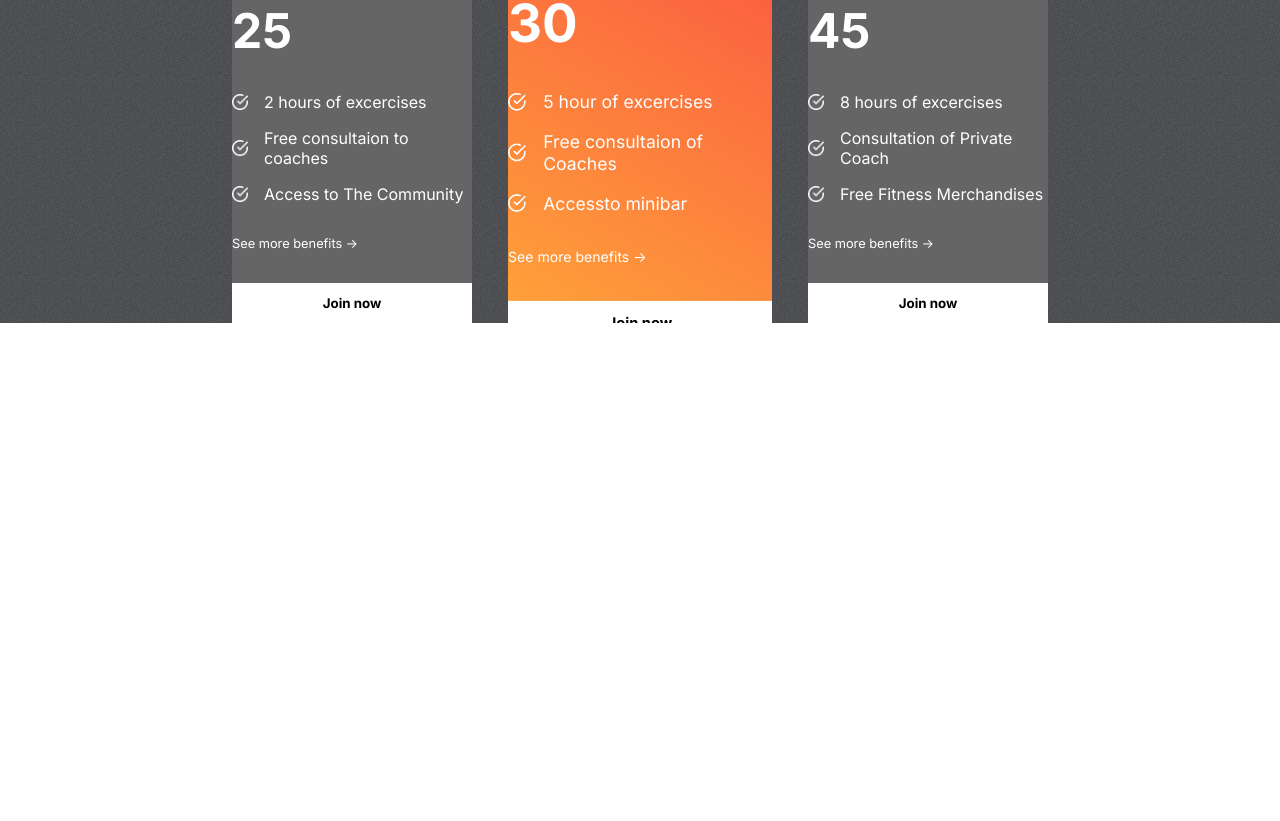
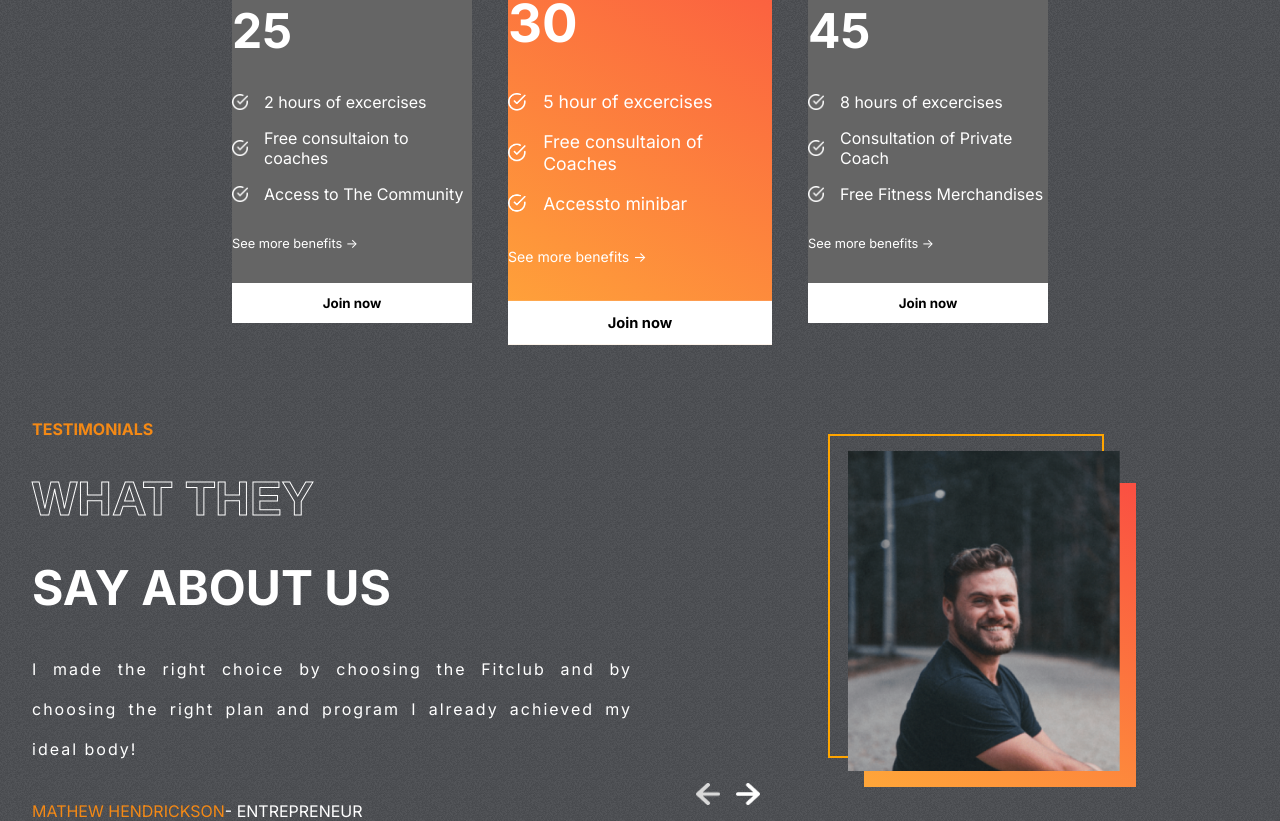
Before and after one commit to uluisik/real-estate, a React (Create React App) app: page / in a window 1280 px wide. Shown: the part 2062-2883 px from the top of the page. Before the commit the page ends 2385 px from the top, so only its background shows below. Built offline with nearby package versions, Linux system fonts and the light colour scheme.

Commit message:
created testimonial component

```diff
--- a/src/App.js
+++ b/src/App.js
@@ -1,4 +1,5 @@
 import "./App.css";
+import Testimonials from "./assets/Testimonials/Testimonials";
 import Hero from "./components/Hero/Hero";
 import Plans from "./components/Plans/Plans";
 import Programs from "./components/Programs/Programs";
@@ -10,6 +11,7 @@
       <Programs />
       <Reasons />
       <Plans />
+      <Testimonials />
     </div>
   );
 }
--- /dev/null
+++ b/src/assets/Testimonials/Testimonials.css
@@ -0,0 +1,77 @@
+.Testimonials {
+  display: flex;
+  gap: 1rem;
+  padding: 0 2rem;
+}
+
+.left-t {
+  display: flex;
+  flex: 1 1;
+  gap: 2rem;
+  flex-direction: column;
+  text-transform: uppercase;
+  color: white;
+}
+
+.left-t > :nth-child(1) {
+  color: var(--orange);
+  font-weight: bold;
+}
+.left-t > :nth-child(2),
+.left-t > :nth-child(3) {
+  font-weight: bold;
+  font-size: 3rem;
+}
+
+.left-t > :nth-child(4) {
+  text-transform: none;
+  text-align: justify;
+  letter-spacing: 2px;
+  line-height: 40px;
+}
+
+.right-t {
+  flex: 1;
+  position: relative;
+}
+
+.right-t > img {
+  position: absolute;
+  width: 17rem;
+  height: 20rem;
+  object-fit: cover;
+  right: 8rem;
+  top: 2rem;
+}
+
+.right-t > :nth-child(1) {
+  position: absolute;
+  width: 17rem;
+  height: 20rem;
+  border: 2px solid orange;
+  background-color: transparent;
+  right: 9rem;
+  top: 0.9rem;
+}
+
+.right-t > :nth-child(2) {
+  position: absolute;
+  width: 17rem;
+  height: 19rem;
+  background: var(--planCard);
+  top: 4rem;
+  right: 7rem;
+}
+
+.arrows {
+  display: flex;
+  gap: 1rem;
+  position: absolute;
+  bottom: 1rem;
+  left: 3rem;
+}
+
+.arrows > img {
+  width: 1.5rem;
+  cursor: pointer;
+}
--- /dev/null
+++ b/src/assets/Testimonials/Testimonials.jsx
@@ -0,0 +1,55 @@
+import React, { useState } from "react";
+import "./Testimonials.css";
+import { testimonialsData } from "../../data/testimonialsData";
+import leftArrow from "../../assets/leftArrow.png";
+import rightArrow from "../../assets/rightArrow.png";
+
+const Testimonials = () => {
+  const [selected, setSelected] = useState(0);
+
+  const tLength = testimonialsData.length;
+
+  return (
+    <div className="Testimonials">
+      <div className="left-t">
+        <span>Testimonials</span>
+        <span className="stroke-text">What they</span>
+        <span>say about us</span>
+        <span>{testimonialsData[selected].review}</span>
+        <span>
+          <span style={{ color: "var(--orange)" }}>
+            {testimonialsData[selected].name}
+          </span>
+          - {testimonialsData[selected].status}
+        </span>
+      </div>
+      <div className="right-t">
+        <div></div>
+        <div></div>
+        <img src={testimonialsData[selected].image} alt="" />
+        <div className="arrows">
+          <img
+            onClick={() => {
+              selected === 0
+                ? setSelected(tLength - 1)
+                : setSelected((pref) => pref - 1);
+            }}
+            src={leftArrow}
+            alt=""
+          />
+          <img
+            onClick={() => {
+              selected === tLength - 1
+                ? setSelected(0)
+                : setSelected((prev) => prev + 1);
+            }}
+            src={rightArrow}
+            alt=""
+          />
+        </div>
+      </div>
+    </div>
+  );
+};
+
+export default Testimonials;
```
